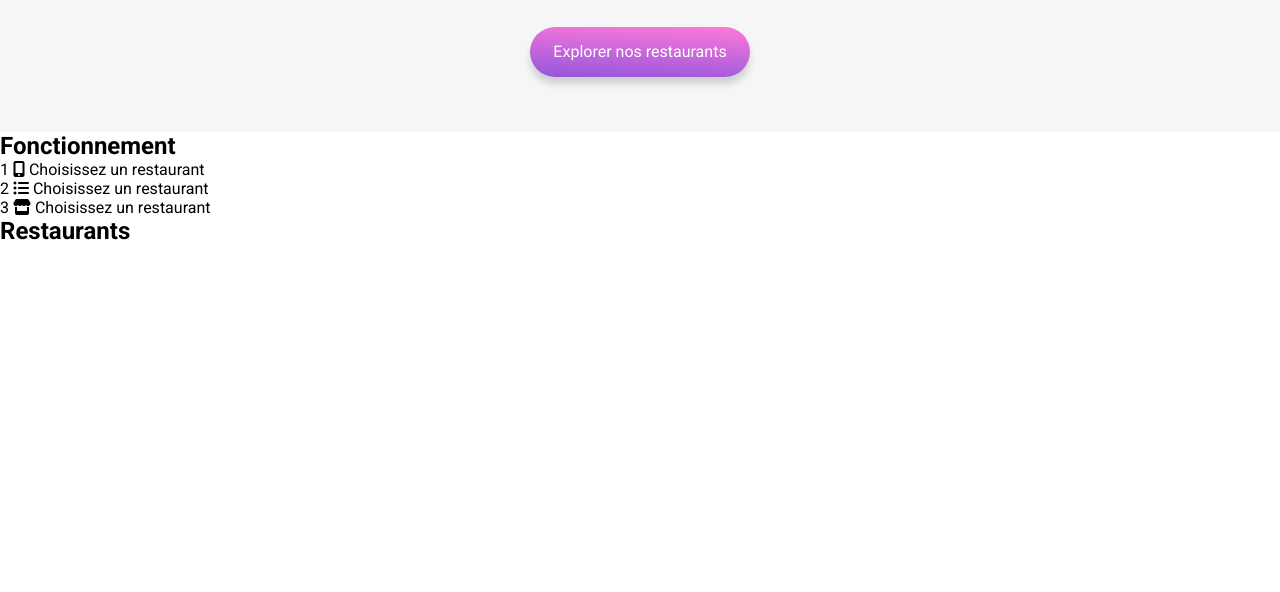
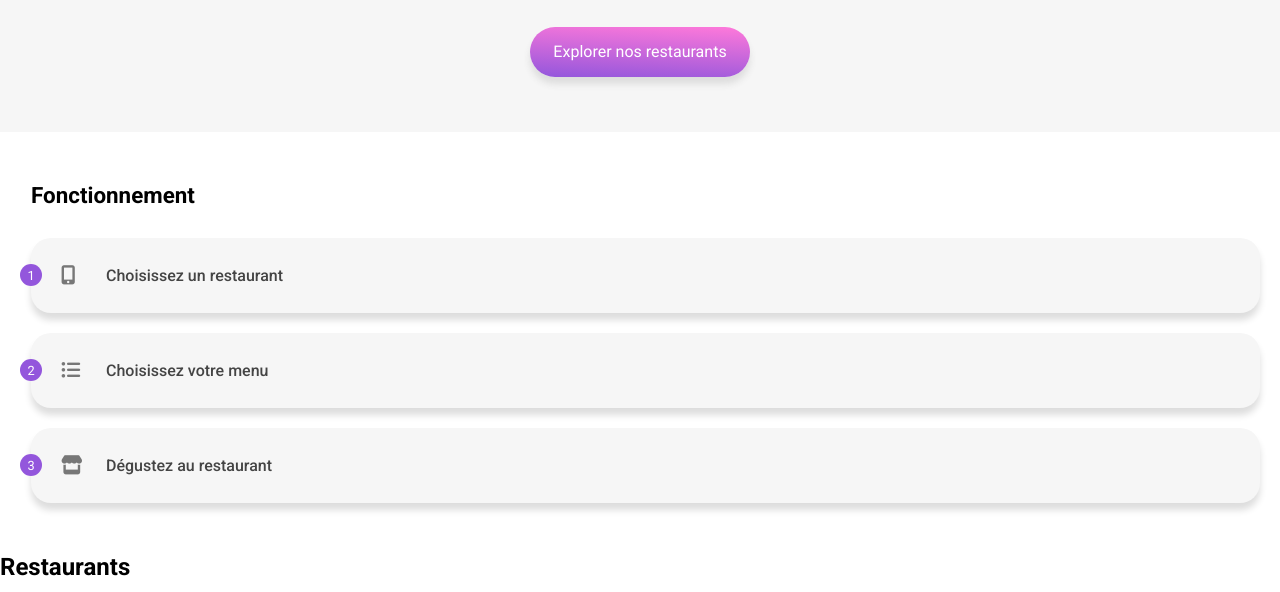
Before and after one commit to TheNewDevl/sousacarlos_3_11012022, a plain HTML site: page index.html in a window 1280 px wide. Shown: the part 208-800 px from the top of the page. Drawn offline with Linux system fonts and the light colour scheme; a web font is replaced by a local one.

Commit message:
integration section fonctionnement

```diff
--- a/index.html
+++ b/index.html
@@ -21,7 +21,7 @@
         </header>
 
         <nav class="nav">
-            <h3 class="nav__title">Réservez le menu qui vous convient</h3>
+            <h3 class="title nav__title">Réservez le menu qui vous convient</h3>
             <p class="nav__text">
                 Découvrez des restaurants d'exception, séléctionnés par nos
                 soins.
@@ -30,26 +30,28 @@
         </nav>
 
         <section class="tuto-container">
-            <h2>Fonctionnement</h2>
+            <h2 class="title tuto-container__title">Fonctionnement</h2>
 
-            <div>
-                <span>1</span>
-                <i class="fas fa-mobile-alt"></i>
-                <span>Choisissez un restaurant</span>
+            <div class="tuto-btn">
+                <span class="tuto-btn__step">1</span>
+                <div class="tuto-btn__icon"><i class="fas fa-mobile-alt"></i></div>
+                <span class="tuto-btn__text" >Choisissez un restaurant</span>
             </div>
 
-            <div>
-                <span>2</span>
-                <i class="fas fa-list-ul"></i>
-                <span>Choisissez un restaurant</span>
+            <div class="tuto-btn">
+                <span class="tuto-btn__step">2</span>
+                <div class="tuto-btn__icon"><i class="fas fa-list-ul"></i></div>
+                <span class="tuto-btn__text" >Choisissez votre menu</span>
             </div>
 
-            <div>
-                <span>3</span>
+            <div class="tuto-btn">
+                <span class="tuto-btn__step">3</span>
+                <div class="tuto-btn__icon"><i class="fas fa-store"></i></div>
+                <span class="tuto-btn__text" >Dégustez au restaurant</span>
+            </div>
 
-                <i class="fas fa-store"></i>
-                <span>Choisissez un restaurant</span>
-            </div>
+
+
         </section>
 
         <main>
--- a/sass/base/_base.scss
+++ b/sass/base/_base.scss
@@ -13,3 +13,6 @@ a{
     text-decoration: none;
     display: block;
 }
+.title{
+    font-size: $title-font-size;
+}
--- a/sass/base/_fonts.scss
+++ b/sass/base/_fonts.scss
@@ -2,7 +2,7 @@
 @import url('https://fonts.googleapis.com/css2?family=Shrikhand&display=swap');
 
 //text
-@import url('https://fonts.googleapis.com/css2?family=Roboto:wght@400;700;&display=swap');
+@import url('https://fonts.googleapis.com/css2?family=Roboto:wght@400;500;700;900&display=swap');
 
 body{
     font-family: Roboto, sans-serif;
--- a/sass/composants/_composants.scss
+++ b/sass/composants/_composants.scss
@@ -9,7 +9,7 @@
     height: 50px;
     margin: 15px 0;
     background: $color-bg-btn;
-    color:      $color-font-color;
+    color:      $color-font-btn;
     border-radius: 25px;
     @include flex-center(row);
     box-shadow: $shadow-default;
--- a/sass/layout/_section-fonctionnement.scss
+++ b/sass/layout/_section-fonctionnement.scss
@@ -0,0 +1,43 @@
+.tuto-container{
+    display: flex;
+    flex-direction: column;
+    gap: 20px;
+    padding: 50px 20px 50px 31px;
+    &__title{
+        width: 100%;
+        margin-bottom: 10px;
+    }
+}
+.tuto-btn{
+    display: flex;
+    justify-content: flex-start;
+    align-items: center;
+    background-color: $color-background;
+    height: 75px;
+    width:  100%;
+    border-radius: 20px;
+    box-shadow: $shadow-default;
+    position: relative;
+    &__step{
+        @include flex-center;
+        position: absolute;
+        left: -11px;
+        background: $color-primary;
+        border-radius: 100%;
+        width: 22px;
+        height: 22px;
+        color: $color-font-btn;
+        font-size: 0.8em;
+    }
+    &__icon{
+        position: absolute;
+        left: 30px;
+        font-size: $btn-icon-size;
+        color: darken($color: $color-background, $amount: 50%);
+    }
+    &__text{
+        padding-left: 75px;
+        font-weight: 500;
+        color: darken($color: $color-background, $amount: 70%);
+    }
+}
--- a/sass/utils/_variables.scss
+++ b/sass/utils/_variables.scss
@@ -4,6 +4,9 @@ $color-tertiary: #99E2D0;
 
 $color-background: #f6f6f6;
 $color-bg-btn: linear-gradient(3deg, rgba(147,86,220,1) 0%, rgba(255,121,218,1) 100%);
-$color-font-color: #fff;
+$color-font-btn: #fff;
 
-$shadow-default: 0 7px 7px darken($color: $color-background, $amount: 15%);
+$shadow-default: 0 7px 7px darken($color: $color-background, $amount: 10%);
+
+$title-font-size: 1.4em;
+$btn-icon-size: 1.2em
```
Also changed, not shown: style.css.
